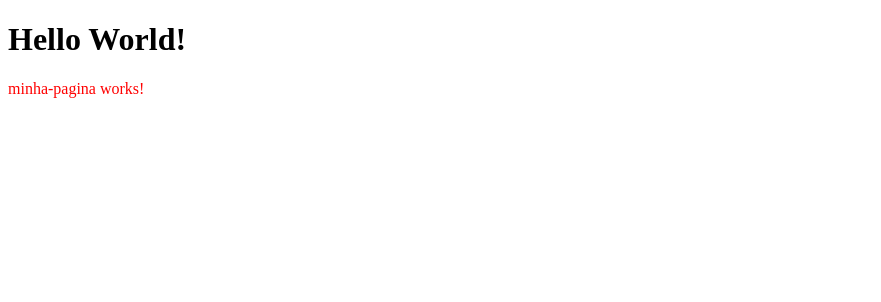
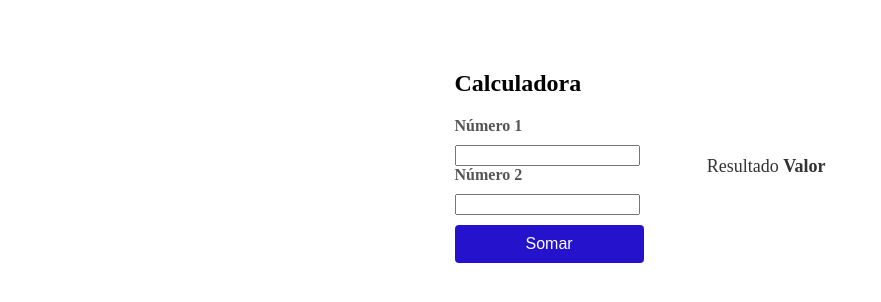
Before and after one commit to Welberrr/Academic_AngularCourse, an Angular app: page / in a window 1280 px wide. Shown: the top 302 px of the page, without its empty margins (0-881 px from the left). Built offline with nearby package versions, Linux system fonts and the light colour scheme.

Commit message:
Feat: Criando calculadora

```diff
--- a/src/app/app.component.html
+++ b/src/app/app.component.html
@@ -1,2 +1 @@
-<hello-world> </hello-world>
-<app-minha-pagina> </app-minha-pagina>
+<app-calculadora></app-calculadora>
--- a/src/app/app.component.ts
+++ b/src/app/app.component.ts
@@ -1,11 +1,10 @@
 import { Component, signal } from '@angular/core';
 import { RouterOutlet } from '@angular/router';
-import { HelloWorldComponent } from './helloWorld/helloWorld.component'
-import { MinhaPaginaComponent } from './minha-pagina/minha-pagina.component'
+import { CalculadoraComponent } from './calculadora/calculadora.component'
 
 @Component({
   selector: 'app-root',
-  imports: [HelloWorldComponent, MinhaPaginaComponent],
+  imports: [CalculadoraComponent],
   templateUrl: './app.component.html',
   styleUrl: './app.component.scss'
 })
--- /dev/null
+++ b/src/app/calculadora/calculadora.component.html
@@ -0,0 +1,18 @@
+<div>
+    <div class="container">
+        <form class="form-box">
+            <h2>Calculadora</h2>
+            <label for="numero1">Número 1</label>
+            <input type="number" name="numero1" id="numero1">
+
+            <label for="numero2">Número 2</label>
+            <input type="number" name="numero2" id="numero2">
+
+            <button type="submit">Somar</button>
+        </form>
+
+        <div class="result-display">
+            <p>Resultado <span id="result">Valor</span></p>
+        </div>
+    </div>
+</div>
--- /dev/null
+++ b/src/app/calculadora/calculadora.component.scss
@@ -0,0 +1,72 @@
+body{
+    margin: 0;
+    font-family: Arial, Helvetica, sans-serif;
+    display: flex;
+    justify-content: center;
+    align-items: center;
+}
+
+.container{
+    display: flex;
+    justify-content: center;
+    align-items: center;
+    width: 100%;
+    height: 100%;
+    margin-top: 50px;
+}
+
+.fomr-box{
+    background-color: white;
+    border-radius: 8px;
+    box-shadow: 0 4px 6px 6px black;
+    padding: 20px;
+    width: 350px;
+    text-align: center;
+}
+
+.h2{
+    margin-bottom: 20px;
+    color: #333;
+}
+
+label{
+    display: block;
+    margin-bottom: 10px;
+    color: #555;
+    font-weight: bold;
+}
+
+input[typer="number"]{
+    width: 70%;
+    padding: 10px;
+    margin-bottom: 15px;
+    border: 1px solid #ccc;
+    border-radius: 4px;
+    font-size: 16px;
+}
+
+button{
+    width: 75%;
+    padding: 10px;
+    background-color: #2412cc;
+    color: white;
+    border: none;
+    border-radius: 4px;
+    font-size: 16px;
+    cursor: pointer;
+    margin-top: 10px;
+}
+
+button:hover{
+    background-color: #1500ff;
+}
+
+.result-display{
+    margin-top: 20px;
+    font-size: 18px;
+    color: #333;
+}
+
+#result{
+    font-weight: bold;
+}
```
Also changed, not shown: src/app/calculadora/calculadora.component.ts (added, +11 -0 lines), 2 other files (tests, documents, lock files or other folders).
